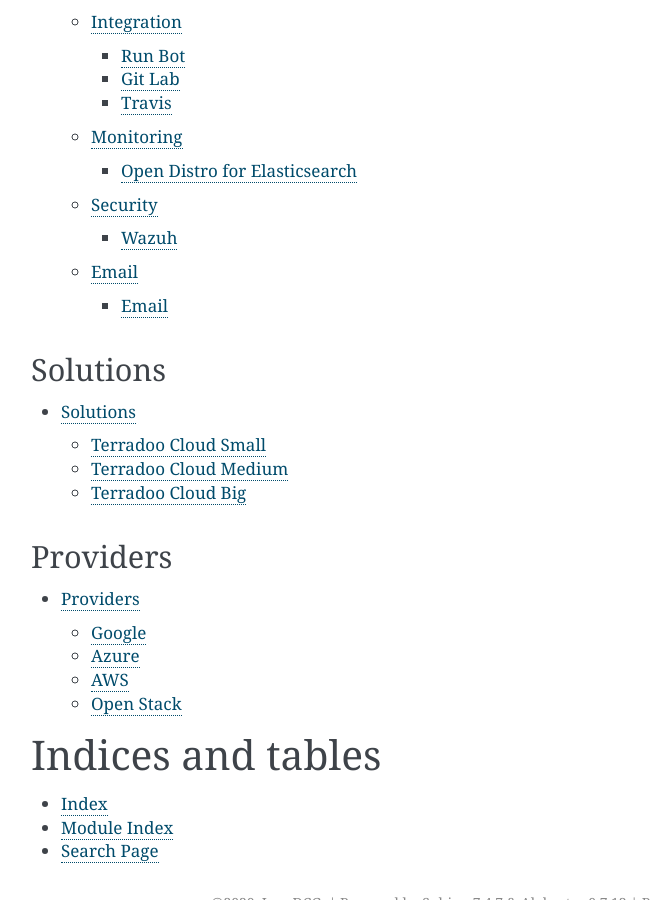
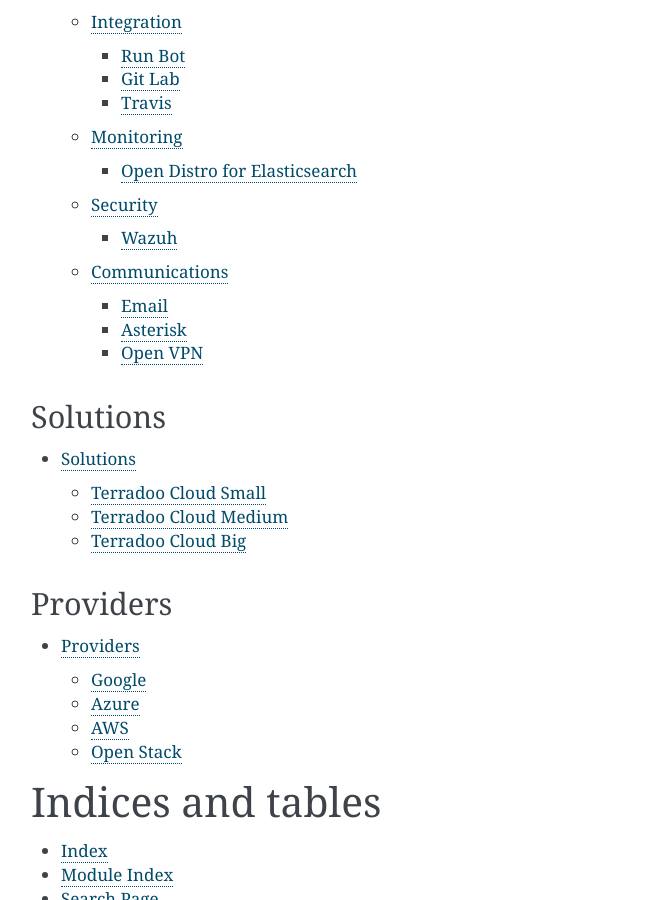
Before and after one commit to TerradooCloud/Terradoo-Cloud-Documentation, a Sphinx documentation site: the page built from source/index.rst, in a window 1280 px wide and 900 px high, scrolled down 1009 px. Shown: the whole window, without its empty margins (389-1055 px from the left). Built offline with Sphinx 7.4.7, drawn with Linux system fonts in a browser that asks for light colours.

Commit message:
add communications

```diff
--- /dev/null
+++ b/source/technologies/communications/asterisk.rst
@@ -0,0 +1,5 @@
+.. _asterisk:
+
+
+Asterisk
+########
--- /dev/null
+++ b/source/technologies/communications/index-communications.rst
@@ -0,0 +1,19 @@
+.. _index-communications:
+
+Communications
+##############
+
+**Email**
+
+.. toctree::
+   email.rst
+
+**VoIP**
+
+.. toctree::
+   asterisk.rst
+
+**VPN**
+
+.. toctree::
+   openvpn.rst
--- /dev/null
+++ b/source/technologies/communications/openvpn.rst
@@ -0,0 +1,5 @@
+.. _openvpn:
+
+
+Open VPN
+########
--- a/source/technologies/index-technologies.rst
+++ b/source/technologies/index-technologies.rst
@@ -53,7 +53,7 @@
 .. toctree::
    security/index-security.rst
 
-**Email**
+**Communications**
 
 .. toctree::
-   email/index-email.rst
+   communications/index-communications.rst
```
Also changed, not shown: source/technologies/email/index-email.rst (deleted, +0 -8 lines), source/technologies/communications/email.rst (renamed from source/technologies/email/email.rst).
